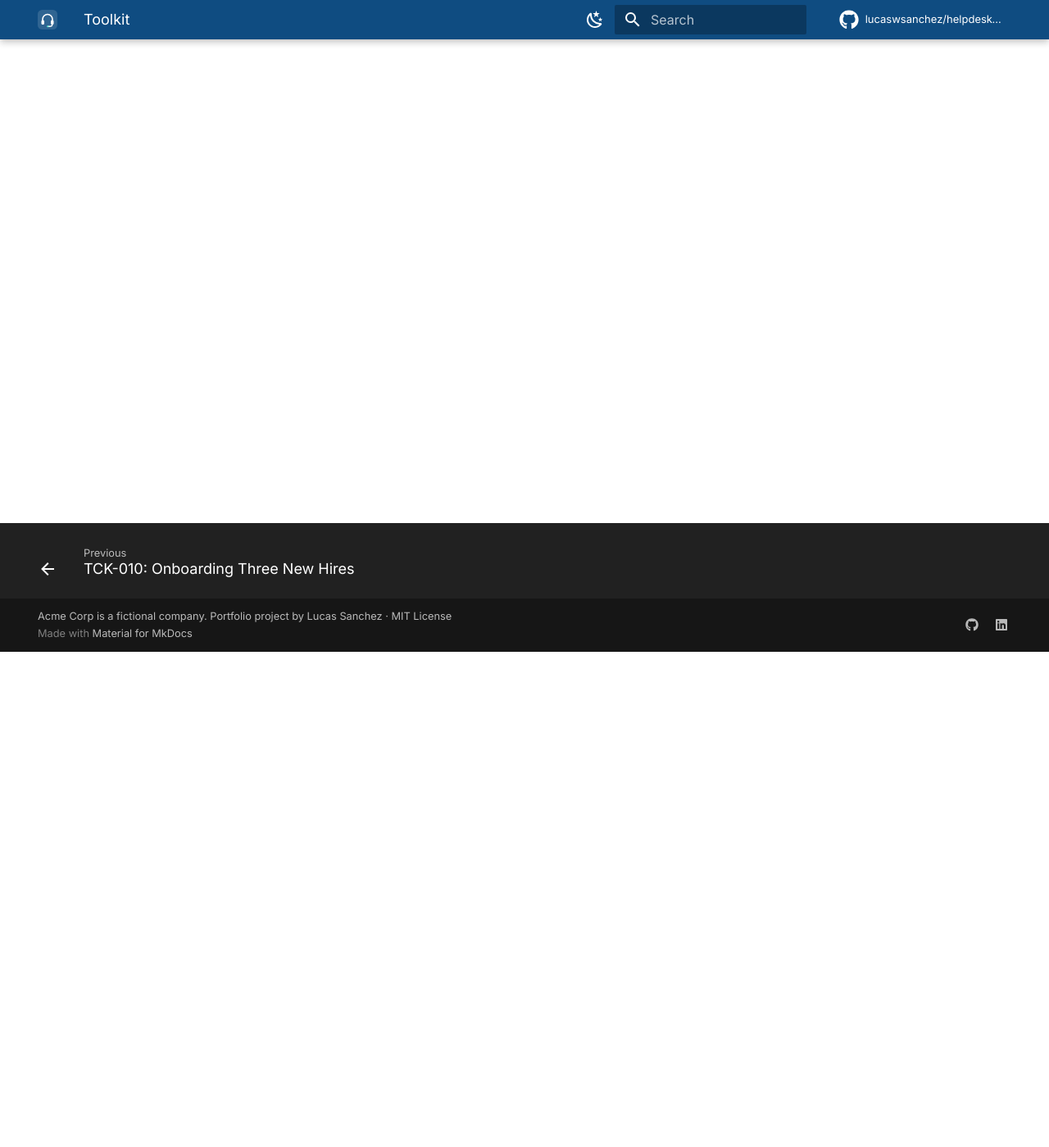
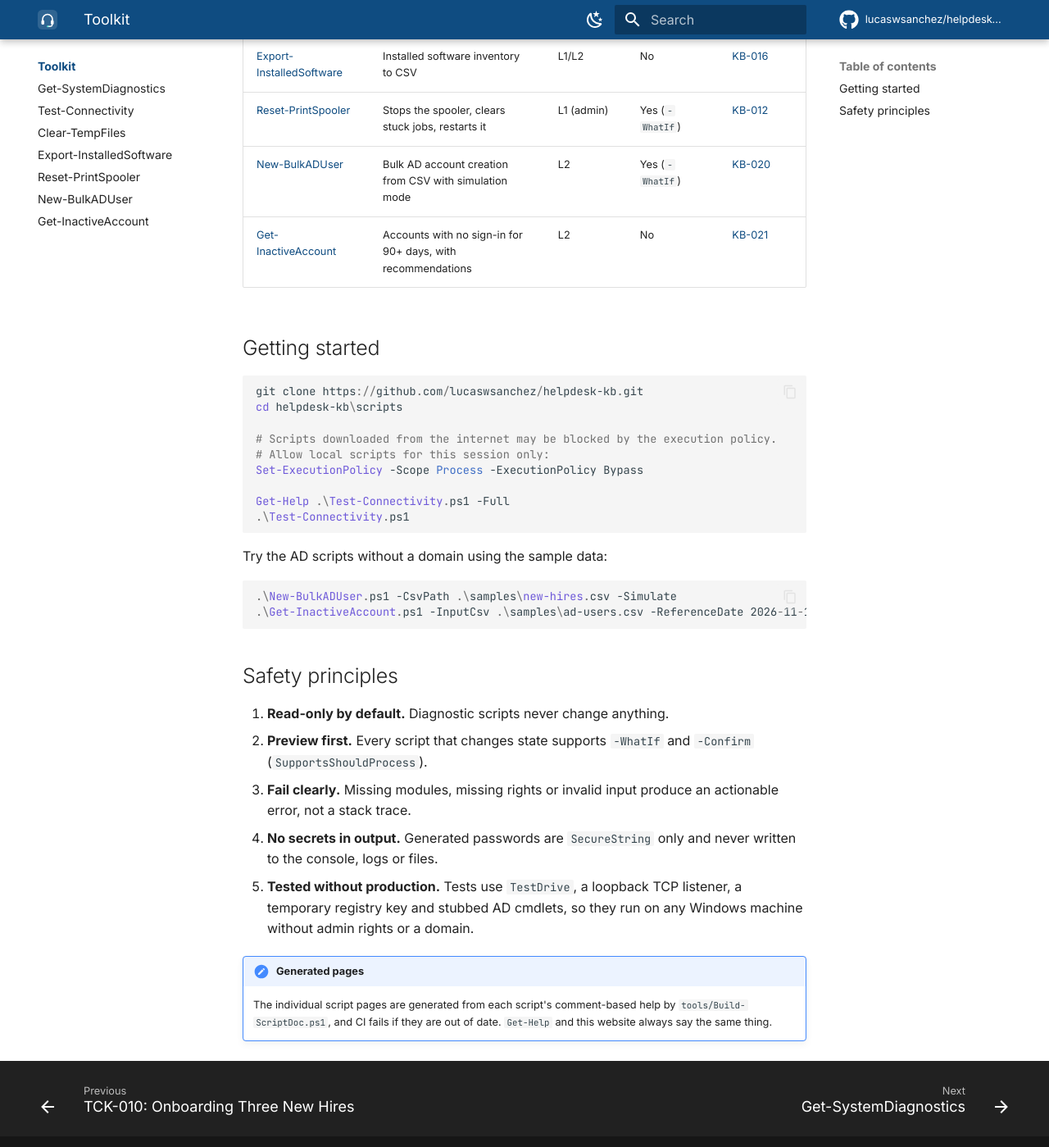
Before and after one commit to lucaswsanchez/helpdesk-kb, an MkDocs documentation site: the page built from docs/scripts/index.md, in a window 1280 px wide and 1400 px high, scrolled down 605 px. Shown: the whole window at 82% size. Built offline with MkDocs 1.6.1 and Material for MkDocs 9.7.7, drawn with Linux system fonts in a browser that asks for light colours; comment, search, counter and statistics services are not loaded; some of the changed text lies outside the part shown.

Commit message:
docs: script reference pages and Tools & Ticketing guide (#20)
Script pages are generated from comment-based help by tools/Build-ScriptDoc.ps1;
CI fails if they are stale. CI now also runs Pester on Windows PowerShell 5.1.

````diff
--- a/docs/scripts/index.md
+++ b/docs/scripts/index.md
@@ -2,6 +2,48 @@
 title: Toolkit
 ---
 
-# PowerShell Toolkit
+# PowerShell Support Toolkit
 
-Script documentation is being added. Check back soon.
+Seven scripts the Service Desk uses for diagnostics and routine administration. Each one has comment-based help (`Get-Help`), validated parameters, error handling and **automated Pester tests**, and is linted with **PSScriptAnalyzer** in CI on Windows PowerShell 5.1 and PowerShell 7.
+
+| Script | What it does | Level | Changes the system? | Related KB |
+|---|---|---|---|---|
+| [Get-SystemDiagnostics](Get-SystemDiagnostics.md) | OS, uptime, CPU, RAM, disks and network as an HTML report with health warnings | L1 | No | [KB-013](../kb/kb-013-slow-computer.md) |
+| [Test-Connectivity](Test-Connectivity.md) | Layered gateway → internet → DNS → TCP port checks | L1 | No | [KB-010](../kb/kb-010-wifi-dns-troubleshooting.md), [KB-009](../kb/kb-009-vpn-not-connecting.md) |
+| [Clear-TempFiles](Clear-TempFiles.md) | Deletes old temp files, skips files in use, reports space freed | L1 | Yes (`-WhatIf`) | [KB-013](../kb/kb-013-slow-computer.md) |
+| [Export-InstalledSoftware](Export-InstalledSoftware.md) | Installed software inventory to CSV | L1/L2 | No | [KB-016](../kb/kb-016-install-approved-software.md) |
+| [Reset-PrintSpooler](Reset-PrintSpooler.md) | Stops the spooler, clears stuck jobs, restarts it | L1 (admin) | Yes (`-WhatIf`) | [KB-012](../kb/kb-012-printer-offline.md) |
+| [New-BulkADUser](New-BulkADUser.md) | Bulk AD account creation from CSV with simulation mode | L2 | Yes (`-WhatIf`) | [KB-020](../kb/kb-020-employee-onboarding.md) |
+| [Get-InactiveAccount](Get-InactiveAccount.md) | Accounts with no sign-in for 90+ days, with recommendations | L2 | No | [KB-021](../kb/kb-021-employee-offboarding.md) |
+
+## Getting started
+
+```powershell
+git clone https://github.com/lucaswsanchez/helpdesk-kb.git
+cd helpdesk-kb\scripts
+
+# Scripts downloaded from the internet may be blocked by the execution policy.
+# Allow local scripts for this session only:
+Set-ExecutionPolicy -Scope Process -ExecutionPolicy Bypass
+
+Get-Help .\Test-Connectivity.ps1 -Full
+.\Test-Connectivity.ps1
+```
+
+Try the AD scripts without a domain using the sample data:
+
+```powershell
+.\New-BulkADUser.ps1 -CsvPath .\samples\new-hires.csv -Simulate
+.\Get-InactiveAccount.ps1 -InputCsv .\samples\ad-users.csv -ReferenceDate 2026-11-17
+```
+
+## Safety principles
+
+1. **Read-only by default.** Diagnostic scripts never change anything.
+2. **Preview first.** Every script that changes state supports `-WhatIf` and `-Confirm` (`SupportsShouldProcess`).
+3. **Fail clearly.** Missing modules, missing rights or invalid input produce an actionable error, not a stack trace.
+4. **No secrets in output.** Generated passwords are `SecureString` only and never written to the console, logs or files.
+5. **Tested without production.** Tests use `TestDrive`, a loopback TCP listener, a temporary registry key and stubbed AD cmdlets, so they run on any Windows machine without admin rights or a domain.
+
+!!! note "Generated pages"
+    The individual script pages are generated from each script's comment-based help by `tools/Build-ScriptDoc.ps1`, and CI fails if they are out of date. `Get-Help` and this website always say the same thing.
--- a/mkdocs.yml
+++ b/mkdocs.yml
@@ -144,3 +144,11 @@ nav:
       - tickets/tck-010-onboarding-three-new-hires.md
   - Toolkit:
       - scripts/index.md
+      - scripts/Get-SystemDiagnostics.md
+      - scripts/Test-Connectivity.md
+      - scripts/Clear-TempFiles.md
+      - scripts/Export-InstalledSoftware.md
+      - scripts/Reset-PrintSpooler.md
+      - scripts/New-BulkADUser.md
+      - scripts/Get-InactiveAccount.md
+  - Tools & Ticketing: tools-ticketing.md
````
Also changed, not shown: docs/scripts/Clear-TempFiles.md (added, +58 -0 lines), docs/scripts/Export-InstalledSoftware.md (added, +53 -0 lines), docs/scripts/Get-InactiveAccount.md (added, +60 -0 lines), docs/scripts/Get-SystemDiagnostics.md (added, +53 -0 lines), docs/scripts/New-BulkADUser.md (added, +72 -0 lines), docs/scripts/Reset-PrintSpooler.md (added, +56 -0 lines), docs/scripts/Test-Connectivity.md (added, +66 -0 lines), docs/tools-ticketing.md (added, +99 -0 lines), 2 other files.
